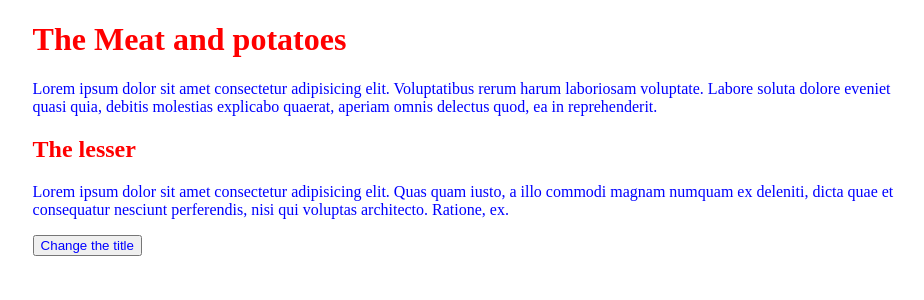
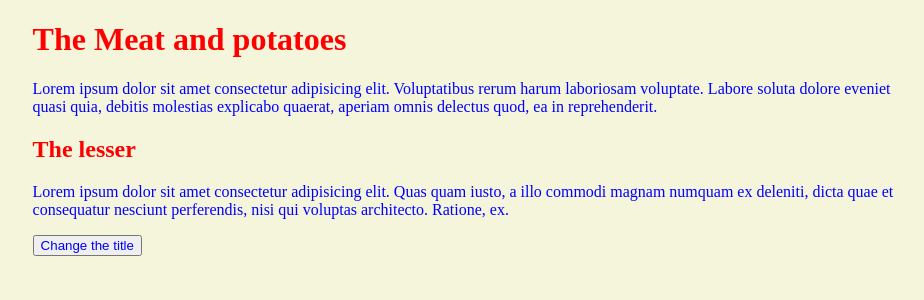
Before and after one commit to Roopegp/roopegp.github.io, a PHP site: page /2023-05-31-koe/index.html in a window 1280 px wide. Shown: the top 300 px of the page, without its empty margins (165-1089 px from the left). Run offline with PHP 8.4, Linux system fonts and the light colour scheme.

Commit message:
Update style.css

```diff
--- a/2023-05-31-koe/css/style.css
+++ b/2023-05-31-koe/css/style.css
@@ -1,5 +1,6 @@
 :root {
     color:blue;
+    background-color: beige;
 }
 button {
     color:blue;
```
